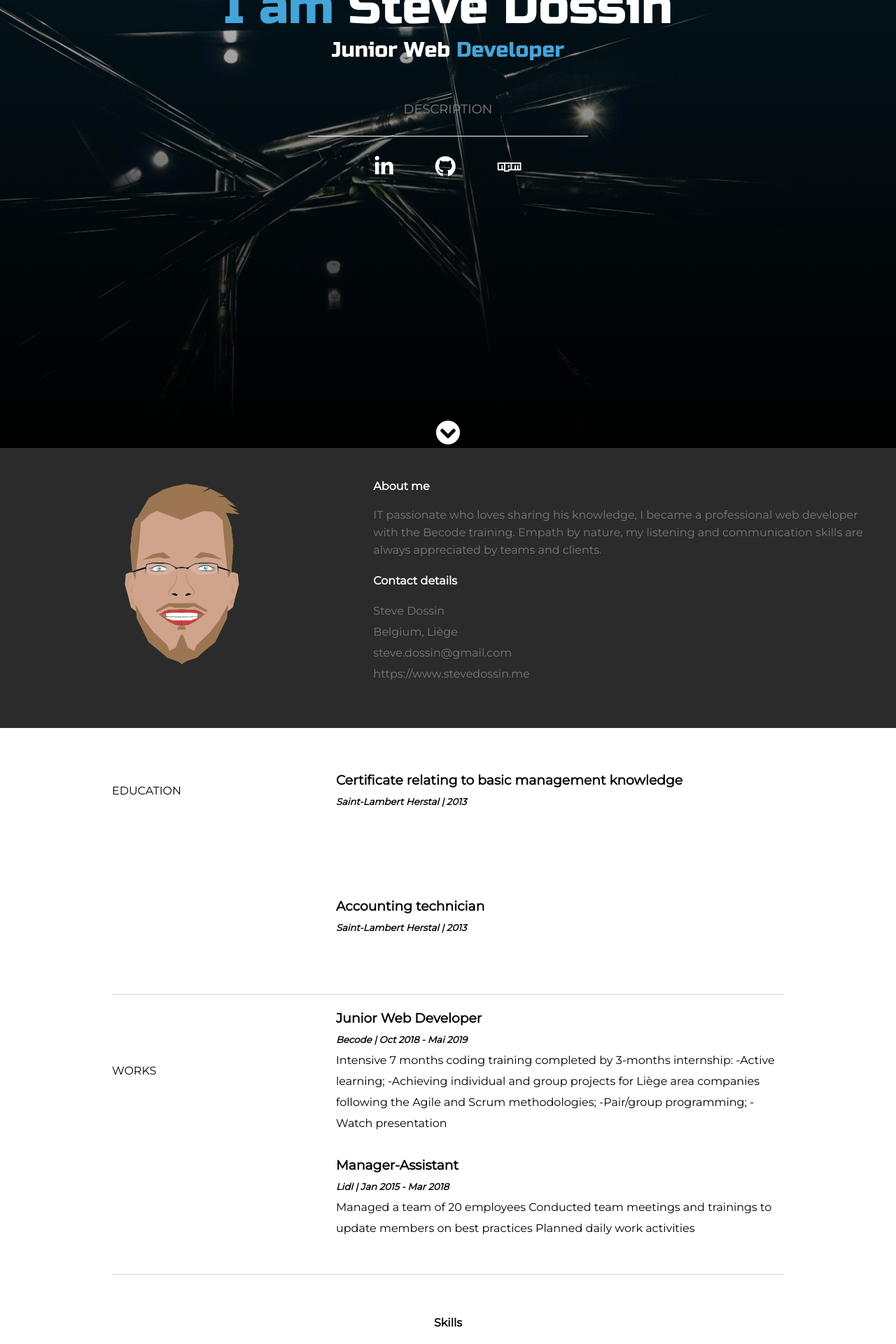
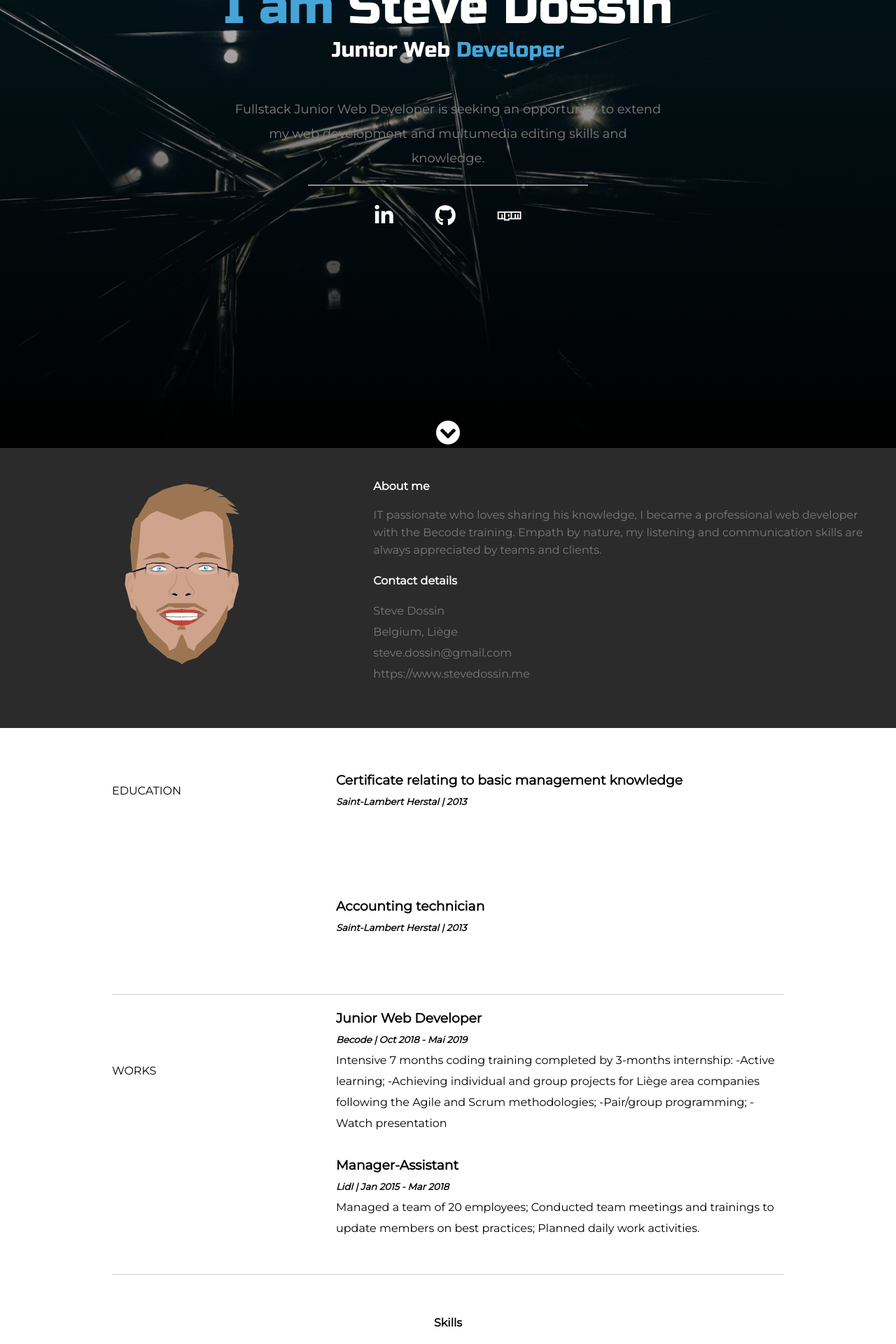
Before and after one commit to Stev07/Resume, a React (Vite) app: page / in a window 1280 px wide. Shown: the part 160-2080 px from the top of the page at 70% size. Built offline with nearby package versions, Linux system fonts and the light colour scheme.

Commit message:
add hello description

```diff
--- a/src/Components/Hello.js
+++ b/src/Components/Hello.js
@@ -19,7 +19,7 @@ class Hello extends React.Component {
           </div>
           <div>
             <p>
-              DESCRIPTION
+              Fullstack Junior Web Developer is seeking an opportunity to extend my web development and multumedia editing skills and knowledge.
             </p>
           </div>
           <div className="separate" />
--- a/src/Components/Resume.js
+++ b/src/Components/Resume.js
@@ -33,9 +33,7 @@ class Resume extends React.Component {
               <em>Lidl | Jan 2015 - Mar 2018</em>
             </h5>
             <p>
-              Managed a team of 20 employees Conducted team meetings and
-              trainings to update members on best practices Planned daily work
-              activities
+              Managed a team of 20 employees; Conducted team meetings and trainings to update members on best practices; Planned daily work activities.
             </p>
           </div>
           <div className="separate" />
```
Also changed, not shown: 4 other files (tests, documents, lock files or other folders).
